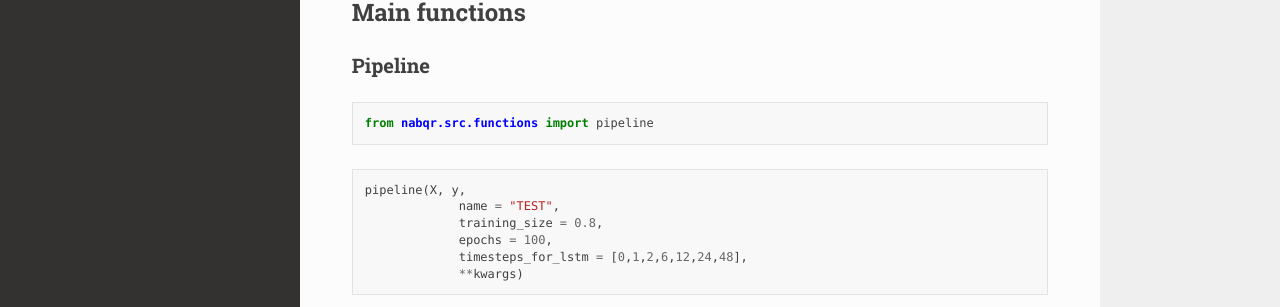
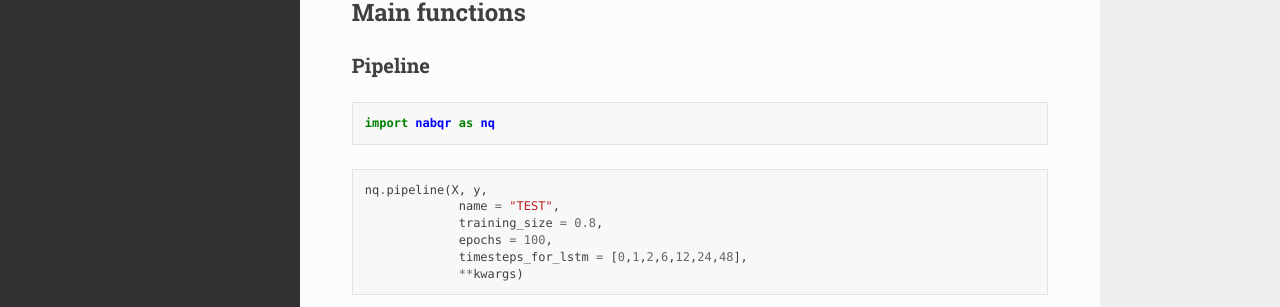
Before and after one commit to KasperSchlosser/nabqr, a Sphinx documentation site: the page built from source/index.md, in a window 1280 px wide and 1400 px high, scrolled down 1225 px. Shown: the part 144-451 px from the top of the window. Built offline with Sphinx 7.4.7 and the Read the Docs theme 3.1.0, drawn with Linux system fonts in a browser that asks for light colours; some of the changed text lies outside the part shown.

Commit message:
update rtd

````diff
--- a/source/index.md
+++ b/source/index.md
@@ -51,11 +51,11 @@
 ## Main functions
 ### Pipeline
 ```python
-from nabqr.src.functions import pipeline
+import nabqr as nq
 ```
 
 ```python
-pipeline(X, y,
+nq.pipeline(X, y,
              name = "TEST",
              training_size = 0.8,
              epochs = 100,
@@ -104,10 +104,10 @@
 ### Time-Adaptive Quantile Regression
 nabqr also include a time-adaptive quantile regression model, which can be used independently of the pipeline.
 ```python
-from nabqr.src.functions import run_taqr
+import nabqr as nq
 ```
 ```python
-run_taqr(corrected_ensembles, actuals, quantiles, n_init, n_full, n_in_X)
+nq.run_taqr(corrected_ensembles, actuals, quantiles, n_init, n_full, n_in_X)
 ```
 
 Run TAQR on `corrected_ensembles`, `X`, based on the actual values, `y`, and the given quantiles.
@@ -127,17 +127,13 @@
 - **n_in_X**: `int`
   - The number of timesteps to include in the design matrix.
 
-<!-- ## Notes
-## Notes
-
-- TODO
-- - Project description
-- - Installation instructions
--->
 
 ## Test file
-Here we introduce the function `simulate_correlated_ar1_process`, which can be used to simulate multivariate AR data. The entire file can be run by `from nabqr import nabqr`.
-
+Here we introduce the function `simulate_correlated_ar1_process`, which can be used to simulate multivariate AR data. The entire file can be run by
+```python
+import nabqr as nq
+nq.run_nabqr_pipeline()
+```
 
 ```python
 from functions import *
````
